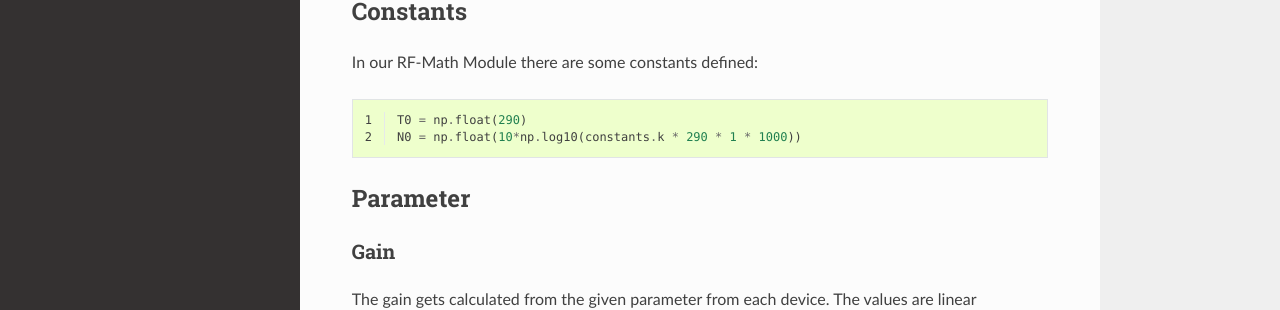
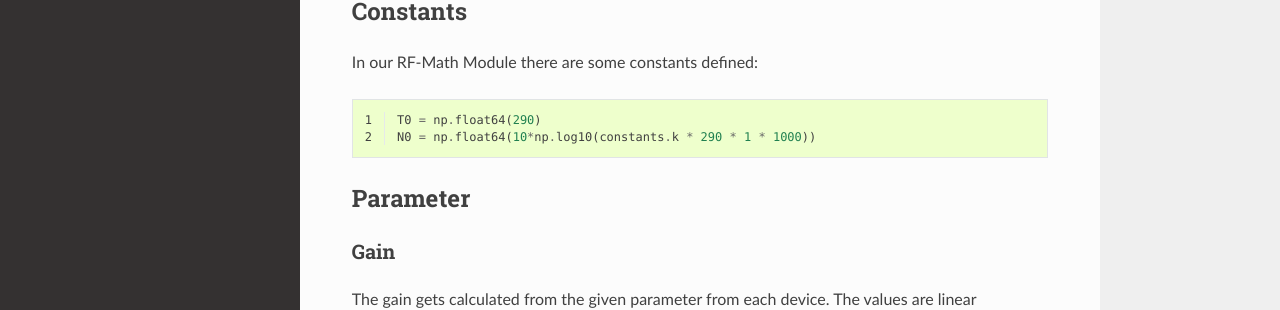
Before and after one commit to hwengineer/rf_linkbudget, a Sphinx documentation site: the page built from docs/rfMath.rst, in a window 1280 px wide and 900 px high. Shown: the part 429-739 px from the top of the window. Built offline with Sphinx 7.4.7 and the Read the Docs theme 2.0.0, drawn with Linux system fonts in a browser that asks for light colours.

Commit message:
Fix issue #1 numpy float deprecation.

```diff
--- a/docs/rfMath.rst
+++ b/docs/rfMath.rst
@@ -13,8 +13,8 @@ In our RF-Math Module there are some constants defined:
 .. code-block:: python
     :linenos:
 
-    T0 = np.float(290)
-    N0 = np.float(10*np.log10(constants.k * 290 * 1 * 1000))
+    T0 = np.float64(290)
+    N0 = np.float64(10*np.log10(constants.k * 290 * 1 * 1000))
 
 Parameter
 -------------------
```
Also changed, not shown: 2 other files.
